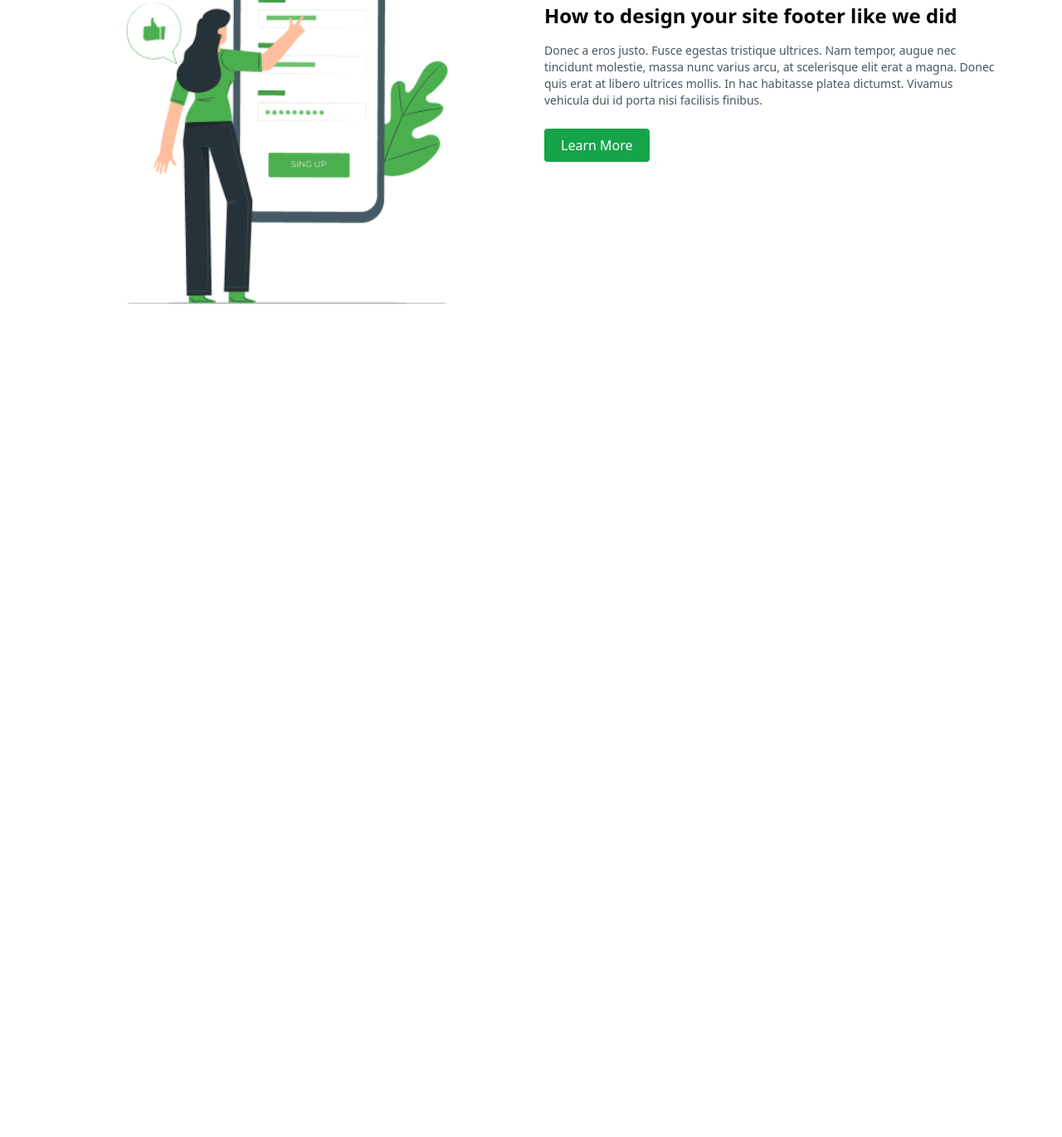
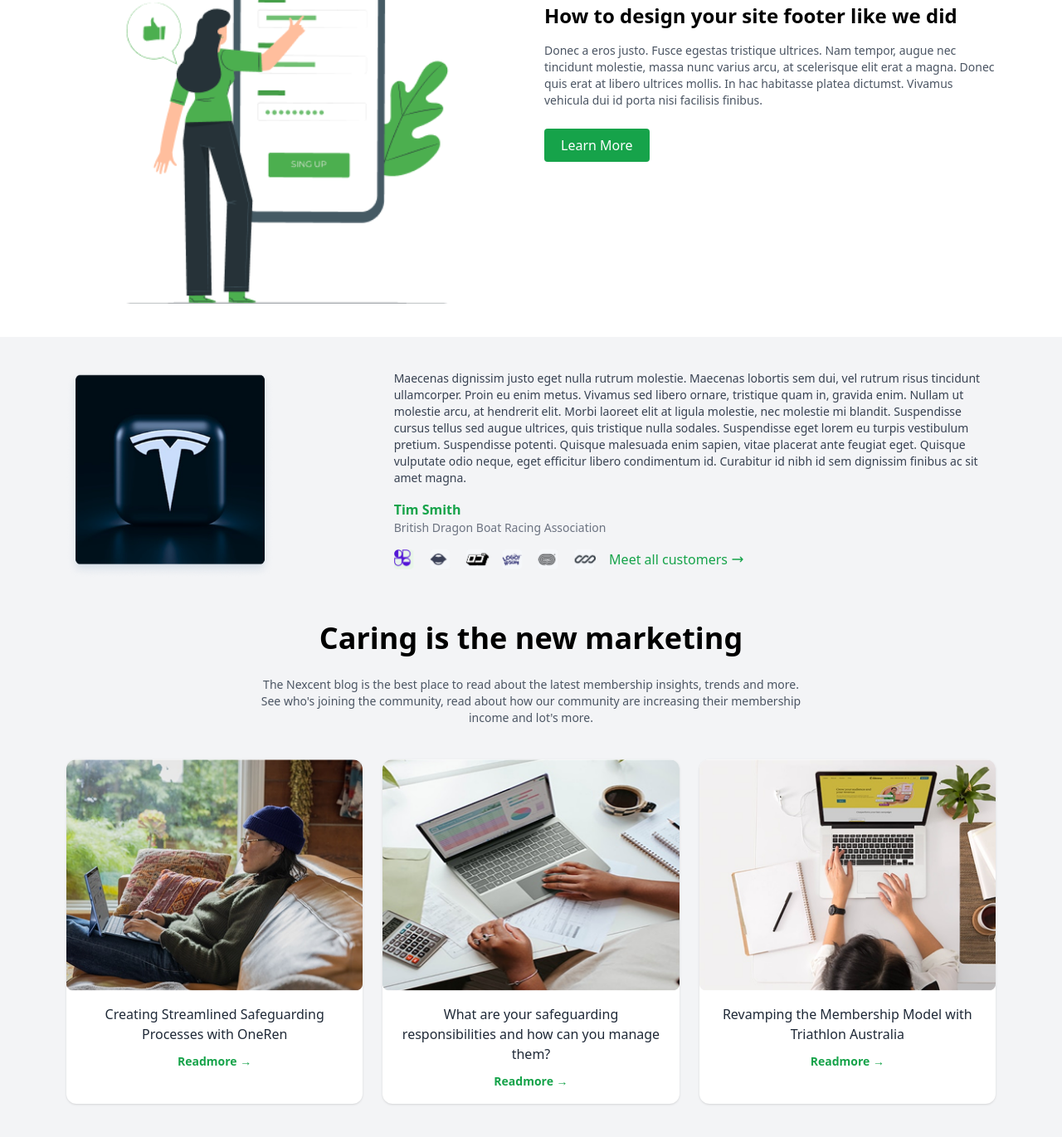
Before and after one commit to Jerri-doc/Homework-3, a website: page src/index.html in a window 1280 px wide. Shown: the part 2138-3508 px from the top of the page at 83% size. Before the commit the page ends 2544 px from the top, so only its background shows below. Drawn offline with nearby package versions, Linux system fonts and the light colour scheme; files that its build step writes are made by us from their sources.

Commit message:
section3 done

```diff
--- a/src/index.html
+++ b/src/index.html
@@ -1,13 +1,15 @@
 <!DOCTYPE html>
 <html lang="en">
   <head>
-    <meta charset="UTF-8">
-    <meta name="viewport" content="width=device-width, initial-scale=1.0">
+    <meta charset="UTF-8" />
+    <meta name="viewport" content="width=device-width, initial-scale=1.0" />
     <title>Document</title>
-    <link rel="stylesheet" href="./output.css">
+    <link rel="stylesheet" href="./output.css" />
   </head>
   <body>
-    <header class="flex justify-between items-center px-4 py-4 shadow-md bg-white">
+    <header
+      class="flex justify-between items-center px-4 py-4 shadow-md bg-white"
+    >
       <div class="text-xl font-bold text-green-600">Nexcent</div>
       <nav class="hidden md:flex space-x-6 text-sm">
         <p class="hover:text-green-600">Home</p>
@@ -19,10 +21,14 @@
       </nav>
       <div class="space-x-2">
         <button class="text-green-600 text-sm">Login</button>
-        <button class="bg-green-600 text-white px-3 py-1 text-sm rounded">Sign up</button>
+        <button class="bg-green-600 text-white px-3 py-1 text-sm rounded">
+          Sign up
+        </button>
       </div>
     </header>
-    <section class="text-start px-4 py-10 md:flex md:justify-between md:items-center md:px-20">
+    <section
+      class="text-start px-4 py-10 md:flex md:justify-between md:items-center md:px-20"
+    >
       <div class="md:w-1/2">
         <h1 class="text-[54px] font-bold leading-tight mb-4">
           Lessons and insights <br />
@@ -31,14 +37,12 @@
         <p class="mb-6 text-sm text-gray-600">
           Where to grow your business as a photographer: site or social media?
         </p>
-        <button class="bg-green-600 text-white px-5 py-2 rounded">Register</button>
+        <button class="bg-green-600 text-white px-5 py-2 rounded">
+          Register
+        </button>
       </div>
       <div class="md:w-1/2 mt-10 md:mt-0">
-        <img
-        src="./Illustration (2).png"
-          alt=""
-          class="w-60 mx-auto md:w-80"
-        />
+        <img src="./Illustration (2).png" alt="" class="w-60 mx-auto md:w-80" />
       </div>
     </section>
     <section class="text-center py-10 px-4">
@@ -47,11 +51,13 @@
         We have been working with some Fortune 500+ clients
       </p>
       <div>
-        <img src="./Clients Logos.png" alt="" class="mx-auto">
+        <img src="./Clients Logos.png" alt="" class="mx-auto" />
       </div>
     </section>
     <section class="text-center px-4 py-10 bg-gray-100">
-      <h2 class="text-xl lg:text-[36px] lg:w-[550px] lg:mx-auto lg:mb-[30px] font-semibold mb-2">
+      <h2
+        class="text-xl lg:text-[36px] lg:w-[550px] lg:mx-auto lg:mb-[30px] font-semibold mb-2"
+      >
         Manage your entire community in a single system
       </h2>
       <p class="text-sm text-gray-600 mb-8">Who is Nexcent suitable for?</p>
@@ -68,7 +74,11 @@
         </div>
         <div class="bg-white p-6 rounded-lg shadow">
           <div class="mb-4">
-            <img src="./Icon (23).png" alt="Icon" class="lg:w-[65px] w-8 mx-auto" />
+            <img
+              src="./Icon (23).png"
+              alt="Icon"
+              class="lg:w-[65px] w-8 mx-auto"
+            />
           </div>
           <h3 class="font-semibold mb-2">National Associations</h3>
           <p class="text-sm text-gray-600">
@@ -78,7 +88,11 @@
         </div>
         <div class="bg-white p-6 rounded-lg shadow">
           <div class="mb-4">
-            <img src="./Icon (24).png" alt="Icon" class="lg:w-[65px] w-8 mx-auto" />
+            <img
+              src="./Icon (24).png"
+              alt="Icon"
+              class="lg:w-[65px] w-8 mx-auto"
+            />
           </div>
           <h3 class="font-semibold mb-2">Clubs And Groups</h3>
           <p class="text-sm text-gray-600">
@@ -102,7 +116,10 @@
             The unseen of spending three years at Pixelgrade
           </h2>
           <p class="text-gray-600 text-sm mb-6">
-        Lorem ipsum dolor sit amet, consectetur adipiscing elit. Sed sit amet justo ipsum. Sed accumsan quam vitae est varius fringilla. Pellentesque placerat vestibulum lorem sed porta. Nullam mattis tristique iaculis. Nullam pulvinar sit amet risus pretium auctor.
+            Lorem ipsum dolor sit amet, consectetur adipiscing elit. Sed sit
+            amet justo ipsum. Sed accumsan quam vitae est varius fringilla.
+            Pellentesque placerat vestibulum lorem sed porta. Nullam mattis
+            tristique iaculis. Nullam pulvinar sit amet risus pretium auctor.
           </p>
           <button class="bg-green-600 text-white px-5 py-2 rounded">
             Learn More
@@ -156,7 +173,10 @@
     <section class="px-4 py-10 md:px-20">
       <div class="flex flex-col-reverse md:flex-row items-center gap-8">
         <div class="w-full md:w-1/2">
-      <img src="./pana.png" alt="Иллюстрация" class="w-60 mx-auto md:w-full"
+          <img
+            src="./pana.png"
+            alt="Иллюстрация"
+            class="w-60 mx-auto md:w-full"
           />
         </div>
         <div class="w-full md:w-1/2 text-center md:text-left">
@@ -164,8 +184,11 @@
             How to design your site footer like we did
           </h2>
           <p class="text-gray-600 text-sm mb-6">
-            Donec a eros justo. Fusce egestas tristique ultrices. Nam tempor, augue nec tincidunt molestie, massa nunc varius arcu, at scelerisque elit erat a magna. Donec quis erat at libero ultrices mollis.
-            In hac habitasse platea dictumst. Vivamus vehicula dui id porta nisi facilisis finibus.
+            Donec a eros justo. Fusce egestas tristique ultrices. Nam tempor,
+            augue nec tincidunt molestie, massa nunc varius arcu, at scelerisque
+            elit erat a magna. Donec quis erat at libero ultrices mollis. In hac
+            habitasse platea dictumst. Vivamus vehicula dui id porta nisi
+            facilisis finibus.
           </p>
           <button class="bg-green-600 text-white px-5 py-2 rounded">
             Learn More
@@ -173,5 +196,114 @@
         </div>
       </div>
     </section>
+    <section class="bg-gray-100 px-4 py-10 md:px-20 space-y-14">
+      <div class="flex flex-col md:flex-row gap-8 items-start">
+        <div class="w-full md:w-1/3">
+          <img
+            src="./image 9.png"
+            alt=""
+            class="w-full max-w-[250px] mx-auto md:mx-0 rounded-xl"
+          />
+        </div>
+        <div class="w-full md:w-2/3">
+          <p class="text-sm text-gray-700 mb-4">
+            Maecenas dignissim justo eget nulla rutrum molestie. Maecenas
+            lobortis sem dui, vel rutrum risus tincidunt ullamcorper. Proin eu
+            enim metus. Vivamus sed libero ornare, tristique quam in, gravida
+            enim. Nullam ut molestie arcu, at hendrerit elit. Morbi laoreet elit
+            at ligula molestie, nec molestie mi blandit. Suspendisse cursus
+            tellus sed augue ultrices, quis tristique nulla sodales. Suspendisse
+            eget lorem eu turpis vestibulum pretium. Suspendisse potenti.
+            Quisque malesuada enim sapien, vitae placerat ante feugiat eget.
+            Quisque vulputate odio neque, eget efficitur libero condimentum id.
+            Curabitur id nibh id sem dignissim finibus ac sit amet magna.
+          </p>
+          <p class="text-green-600 font-semibold">Tim Smith</p>
+          <p class="text-sm text-gray-500 mb-4">
+            British Dragon Boat Racing Association
+          </p>
+
+          <div class="flex flex-wrap items-center gap-4 mb-2">
+            <img src="./Frame 10.png" class="h-6" />
+            <a
+              href=""
+              class="text-green-600 font-medium inline-flex items-center"
+            >
+              Meet all customers
+              <svg
+                class="w-4 h-4 ml-1"
+                fill="none"
+                stroke="currentColor"
+                stroke-width="2"
+                viewBox="0 0 24 24"
+                xmlns="http://www.w3.org/2000/svg"
+              >
+                <path
+                  stroke-linecap="round"
+                  stroke-linejoin="round"
+                  d="M17 8l4 4m0 0l-4 4m4-4H3"
+                ></path>
+              </svg>
+            </a>
+          </div>
+        </div>
+      </div>
+      <div class="text-center">
+        <h2 class="lg:text-[36px] font-bold mb-2 text-2xl lg:mb-[30px]">
+          Caring is the new marketing
+        </h2>
+        <p class="text-sm text-gray-600 max-w-2xl mx-auto mb-10">
+          The Nexcent blog is the best place to read about the latest membership
+          insights, trends and more. See who's joining the community, read about
+          how our community are increasing their membership income and lot's
+          more.
+        </p>
+        <div class="grid grid-cols-1 md:grid-cols-3 gap-6">
+          <div class="bg-white rounded-xl overflow-hidden shadow">
+            <img src="./image 18 (1).png" alt="" />
+            <div class="p-4">
+              <p class="text-gray-800 font-medium mb-2">
+                Creating Streamlined Safeguarding Processes with OneRen
+              </p>
+              <a
+                href="#"
+                class="text-green-600 text-sm font-semibold inline-flex items-center"
+              >
+                Readmore →
+              </a>
+            </div>
+          </div>
+          <div class="bg-white rounded-xl overflow-hidden shadow">
+            <img src="./image 19.png" alt="Post image" />
+            <div class="p-4">
+              <p class="text-gray-800 font-medium mb-2">
+                What are your safeguarding responsibilities and how can you
+                manage them?
+              </p>
+              <a
+                href="#"
+                class="text-green-600 text-sm font-semibold inline-flex items-center"
+              >
+                Readmore →
+              </a>
+            </div>
+          </div>
+          <div class="bg-white rounded-xl overflow-hidden shadow">
+            <img src="./image 20.png" alt="Post image" />
+            <div class="p-4">
+              <p class="text-gray-800 font-medium mb-2">
+                Revamping the Membership Model with Triathlon Australia
+              </p>
+              <a
+                href="#"
+                class="text-green-600 text-sm font-semibold inline-flex items-center"
+              >
+                Readmore →
+              </a>
+            </div>
+          </div>
+        </div>
+      </div>
+    </section>
   </body>
 </html>
```
Also changed, not shown: src/Frame 10.png (added), src/image 18 (1).png (added), src/image 19.png (added), src/image 20.png (added), src/image 9.png (added). Lines whose indentation alone changed are shown as unchanged.
